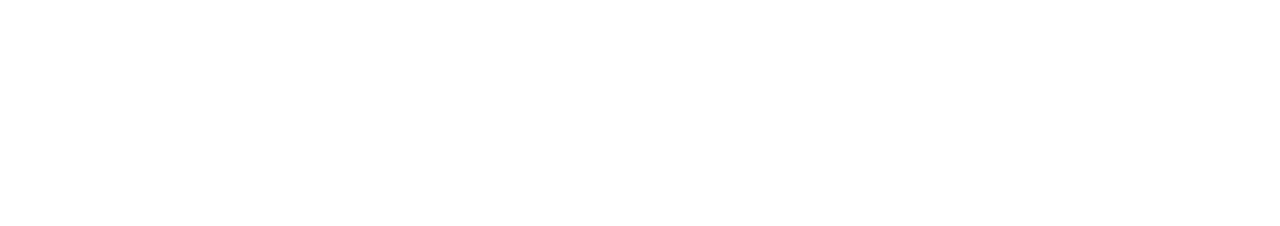
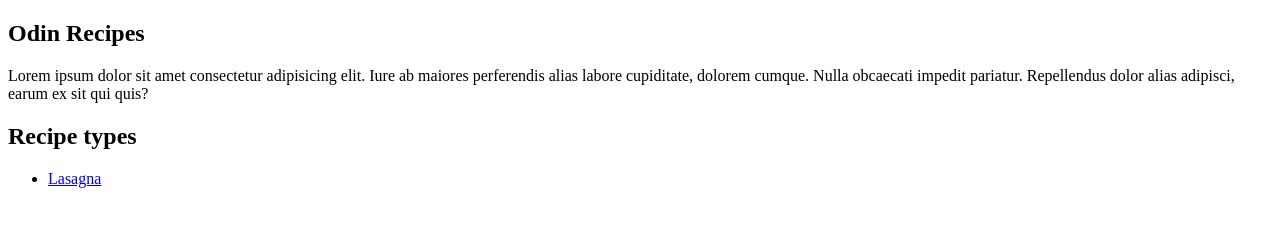
Before and after one commit to Trisztan1/odin_recipes, a plain HTML site: page index.html in a window 1280 px wide. Drawn offline with Linux system fonts and the light colour scheme.

Commit message:
make changes
add new header-2 "Recipe types"
add new ul
add new li which contins Lasagna
add new href link to lasagna.html

```diff
--- a/index.html
+++ b/index.html
@@ -6,6 +6,15 @@
     </head>
 
     <body>
-        <h1></h1>
+        <section>
+            <h1>Odin Recipes</h1>
+            <p>Lorem ipsum dolor sit amet consectetur adipisicing elit. Iure ab maiores perferendis alias labore cupiditate, dolorem cumque. Nulla obcaecati impedit pariatur. Repellendus dolor alias adipisci, earum ex sit qui quis?</p>
+        </section>
+        <section>
+            <h2>Recipe types</h2>
+            <ul>
+                <li><a href="./recipes/lasagna.html">Lasagna</a></li>
+            </ul>
+        </section>
     </body>
 </html>
```
